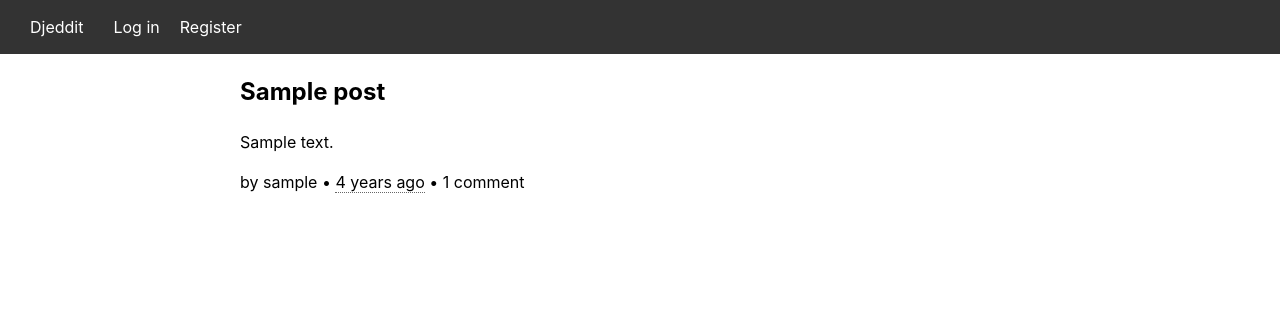
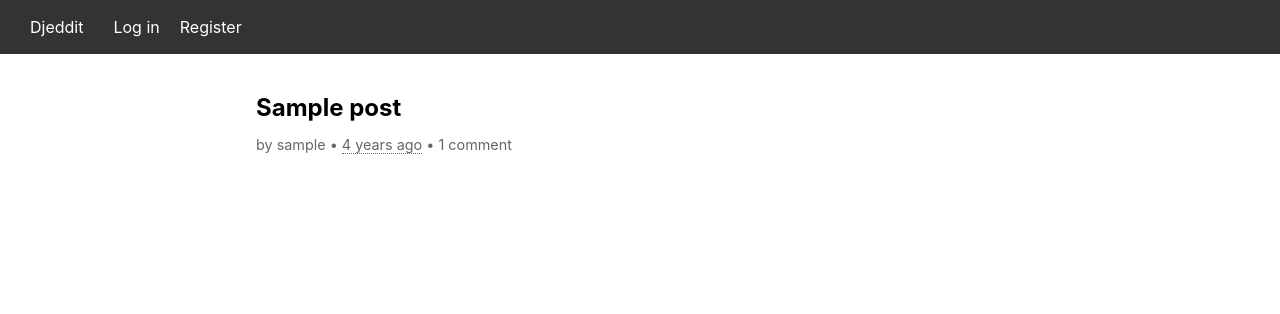
Before and after one commit to bvedant/djeddit, a Django app: page / in a window 1280 px wide. Shown: the top 314 px of the page. Run offline with Django 5.2, Linux system fonts and the light colour scheme; tables that the repository leaves empty hold one stand-in row (values such as "Sample post").

Commit message:
Improve post layout and text formatting
- Standardize padding and margins between post content and comments
- Add consistent 1rem padding across all sections
- Improve typography with proper spacing between elements
- Add CSS classes for better organization (.post-container, .post-title, etc.)
- Fix word wrapping for long content

```diff
--- a/posts/models.py
+++ b/posts/models.py
@@ -1,20 +1,46 @@
 from django.db import models
 from django.contrib.auth.models import User
 from django.utils import timezone
+from django.utils.text import slugify
+import uuid
+from django.urls import reverse
 
 
 class Post(models.Model):
+    id = models.UUIDField(primary_key=True, default=uuid.uuid4, editable=False)
     title = models.CharField(max_length=200)
+    slug = models.SlugField(max_length=100, unique=True, blank=True)
     content = models.TextField()
     date_posted = models.DateTimeField(default=timezone.now)
     author = models.ForeignKey(User, on_delete=models.CASCADE)
     upvotes = models.ManyToManyField(User, related_name='upvoted_posts', blank=True)
     downvotes = models.ManyToManyField(User, related_name='downvoted_posts', blank=True)
 
+    def save(self, *args, **kwargs):
+        if not self.slug:
+            # Create base slug from title
+            base_slug = slugify(self.title)
+
+            # Truncate the slug to 50 chars max (leaving room for UUID)
+            truncated_slug = base_slug[:40]
+
+            # Remove trailing hyphen if exists
+            truncated_slug = truncated_slug.rstrip('-')
+
+            # Add UUID slice for uniqueness (first 8 characters)
+            uuid_slice = str(self.id)[:8]
+            self.slug = f"{truncated_slug}-{uuid_slice}"
+
+        super().save(*args, **kwargs)
+
+    def get_absolute_url(self):
+        return reverse('post-detail', kwargs={'slug': self.slug})
+
     def __str__(self):
         return self.title
 
 class Comment(models.Model):
+    id = models.UUIDField(primary_key=True, default=uuid.uuid4, editable=False)
     post = models.ForeignKey(Post, on_delete=models.CASCADE, related_name='comments')
     author = models.ForeignKey(User, on_delete=models.CASCADE)
     content = models.TextField()
--- a/posts/templates/posts/home.html
+++ b/posts/templates/posts/home.html
@@ -4,14 +4,15 @@
     {% if posts %}
         {% for post in posts %}
             <article>
-                <h2>
-                    <a href="{% url 'post-detail' post.id %}">{{ post.title }}</a>
-                </h2>
-                <p>{{ post.content|truncatewords:50 }}</p>
-                <p>
-                    by {{ post.author }} • {{ post.date_posted|time_ago_with_timestamp|safe }} •
-                    {{ post.comments.count }} comment{{ post.comments.count|pluralize }}
-                </p>
+                <div class="post-header">
+                    <h2>
+                        <a href="{% url 'post-detail' post.slug %}">{{ post.title }}</a>
+                    </h2>
+                    <div class="post-meta">
+                        by {{ post.author }} • {{ post.date_posted|time_ago_with_timestamp|safe }} •
+                        {{ post.comments.count }} comment{{ post.comments.count|pluralize }}
+                    </div>
+                </div>
             </article>
         {% endfor %}
     {% else %}
--- a/posts/urls.py
+++ b/posts/urls.py
@@ -4,10 +4,10 @@ from . import views
 
 urlpatterns = [
     path('', PostListView.as_view(), name='posts-home'),
-    path('post/<int:pk>/', PostDetailView.as_view(), name='post-detail'),
     path('post/new/', PostCreateView.as_view(), name='post-create'),
-    path('post/<int:post_id>/comment/', views.add_comment, name='add-comment'),
-    path('post/<int:post_id>/comment/<int:parent_id>/reply/', views.add_comment, name='reply-comment'),
-    path('comment/<int:comment_id>/edit/', views.edit_comment, name='edit-comment'),
-    path('comment/<int:comment_id>/delete/', views.delete_comment, name='delete-comment'),
+    path('post/<str:slug>/', PostDetailView.as_view(), name='post-detail'),
+    path('post/<str:slug>/comment/', views.add_comment, name='add-comment'),
+    path('post/<str:slug>/comment/<uuid:parent_id>/reply/', views.add_comment, name='reply-comment'),
+    path('comment/<uuid:comment_id>/edit/', views.edit_comment, name='edit-comment'),
+    path('comment/<uuid:comment_id>/delete/', views.delete_comment, name='delete-comment'),
 ]
--- a/posts/views.py
+++ b/posts/views.py
@@ -18,6 +18,13 @@ class PostListView(ListView):
 class PostDetailView(DetailView):
     model = Post
     template_name = 'posts/post_detail.html'
+    slug_url_kwarg = 'slug'
+
+    def get_object(self):
+        return get_object_or_404(
+            Post,
+            slug=self.kwargs['slug']
+        )
 
 class PostCreateView(LoginRequiredMixin, CreateView):
     model = Post
@@ -29,11 +36,11 @@ class PostCreateView(LoginRequiredMixin, CreateView):
         return super().form_valid(form)
 
     def get_success_url(self):
-        return reverse('post-detail', kwargs={'pk': self.object.pk})
+        return reverse('post-detail', kwargs={'slug': self.object.slug})
 
 @login_required
-def add_comment(request, post_id, parent_id=None):
-    post = get_object_or_404(Post, id=post_id)
+def add_comment(request, slug, parent_id=None):
+    post = get_object_or_404(Post, slug=slug)
     if request.method == 'POST':
         content = request.POST.get('content')
         if content:
@@ -46,36 +53,27 @@ def add_comment(request, post_id, parent_id=None):
                 content=content,
                 parent=parent
             )
-    return redirect('post-detail', pk=post_id)
+    return redirect('post-detail', slug=slug)
 
 @login_required
 def edit_comment(request, comment_id):
     comment = get_object_or_404(Comment, id=comment_id)
-
-    if comment.author != request.user:
+    if request.user != comment.author:
         return HttpResponseForbidden()
 
     if request.method == 'POST':
-        content = request.POST.get('content')
-        if content and content != comment.content:  # Only mark as edited if content changed
-            comment.content = content
-            comment.edited_at = timezone.now()
-            comment.save()
-        return redirect('post-detail', pk=comment.post.id)
-
+        comment.content = request.POST.get('content')
+        comment.edited_at = timezone.now()
+        comment.save()
+        return redirect('post-detail', slug=comment.post.slug)
     return HttpResponseForbidden()
 
 @login_required
 def delete_comment(request, comment_id):
     comment = get_object_or_404(Comment, id=comment_id)
-
-    # Check if the user is the author of the comment
-    if comment.author != request.user:
+    if request.user != comment.author:
         return HttpResponseForbidden()
 
-    if request.method == 'POST':
-        post_id = comment.post.id
-        comment.delete()
-        return redirect('post-detail', pk=post_id)
-
-    return HttpResponseForbidden()
+    post_slug = comment.post.slug
+    comment.delete()
+    return redirect('post-detail', slug=post_slug)
--- a/static/css/styles.css
+++ b/static/css/styles.css
@@ -183,3 +183,92 @@ article a {
 article a:hover {
     text-decoration: underline;
 }
+
+article {
+    max-width: 100%;
+    word-wrap: break-word;
+    overflow-wrap: break-word;
+}
+
+article h2 {
+    word-wrap: break-word;
+    overflow-wrap: break-word;
+}
+
+article p {
+    white-space: pre-wrap;      /* CSS3 */
+    white-space: -moz-pre-wrap; /* Firefox */
+    white-space: -pre-wrap;     /* Opera <7 */
+    white-space: -o-pre-wrap;   /* Opera 7 */
+    word-wrap: break-word;      /* IE */
+    overflow-wrap: break-word;
+}
+
+.comment-content {
+    white-space: pre-wrap;
+    word-wrap: break-word;
+    overflow-wrap: break-word;
+}
+
+.post-header {
+    display: flex;
+    flex-direction: column;
+    gap: 0.5rem;
+}
+
+.post-header h2 {
+    margin: 0;
+}
+
+.post-meta {
+    color: #666;
+    font-size: 0.9em;
+}
+
+article {
+    margin-bottom: 1.5rem;
+    padding: 1rem;
+    border-bottom: 1px solid #eee;
+}
+
+article:last-child {
+    border-bottom: none;
+}
+
+/* Post detail styles */
+.post-container {
+    padding: 1rem;
+}
+
+.post-title {
+    margin: 0 0 0.5rem 0;
+}
+
+.post-content {
+    margin: 1rem 0;
+}
+
+.post-meta {
+    color: #666;
+    font-size: 0.9em;
+}
+
+/* Comment section styles */
+.comment-form {
+    padding: 1rem;
+}
+
+.comments {
+    padding: 1rem;
+}
+
+.comments h3 {
+    margin-top: 0;
+}
+
+/* Common container style */
+.post-container, .comment-form, .comments {
+    max-width: 100%;
+    word-wrap: break-word;
+    overflow-wrap: break-word;
+}
```
Also changed, not shown: posts/templates/posts/post_detail.html (+11 -7 lines), posts/migrations/0003_alter_post_id_and_slug.py (added), posts/migrations/0004_shorter_slugs.py (added), posts/migrations/0005_alter_comment_id_alter_post_id_alter_post_slug.py (added).
